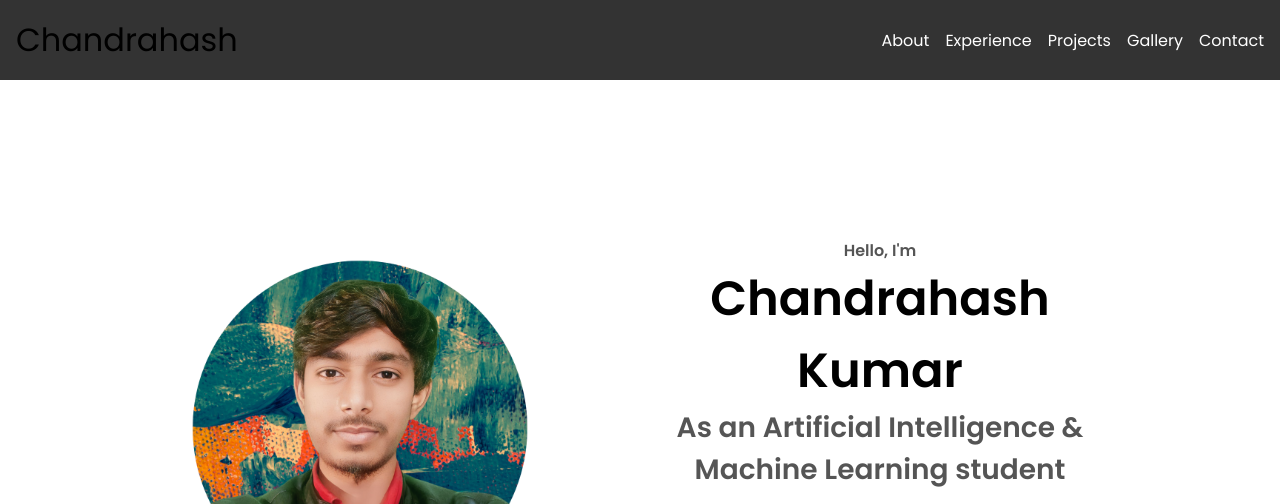
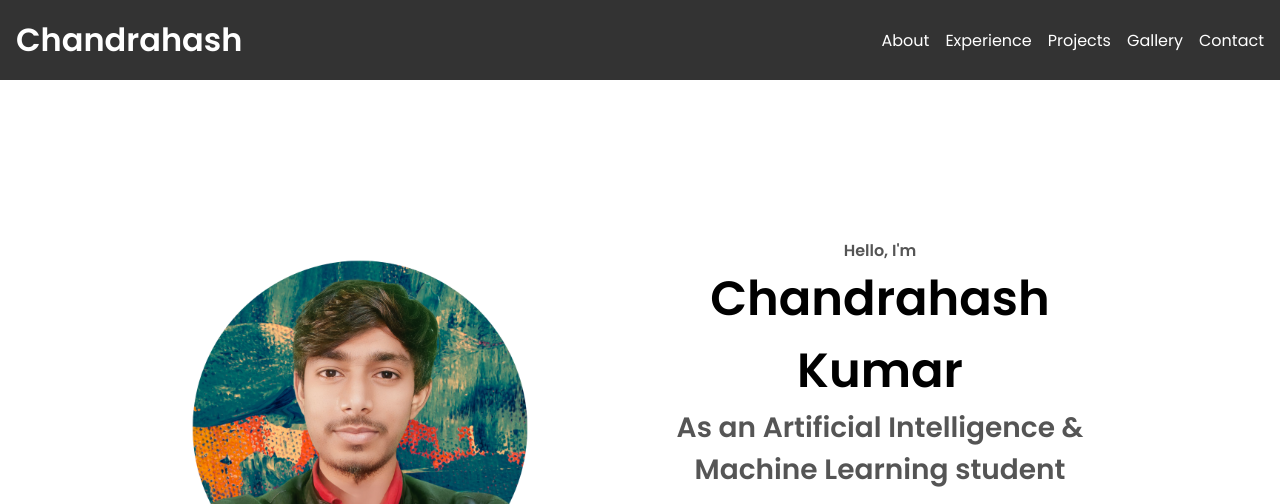
Before and after one commit to chandrahashkumar/my-portfolio, a plain HTML site: page index.html in a window 1280 px wide. Shown: the top 504 px of the page. Drawn offline with Linux system fonts and the light colour scheme.

Commit message:
fixed bug

```diff
--- a/index.html
+++ b/index.html
@@ -12,6 +12,18 @@
     </script>
     <link rel="stylesheet" href="style.css" />
     <link rel="stylesheet" href="mediaqueries.css" />
+    <style>
+      .logo {
+        color: #000; /* Change to black or any visible color */
+        text-decoration: none; /* Remove underline if it's a link */
+        font-weight: bold; /* Optional: Make it bold */
+      }
+      .logo a {
+        text-decoration: none; /* Remove underline */
+        color: #ffffff; /* Ensure the color is visible */
+        font-weight: bold; /* Optional: Make it bold */
+      }
+    </style>
   </head>
   <body>
     <nav id="desktop-nav">
```
Also changed, not shown: gallery.html (+8 -1 lines).
